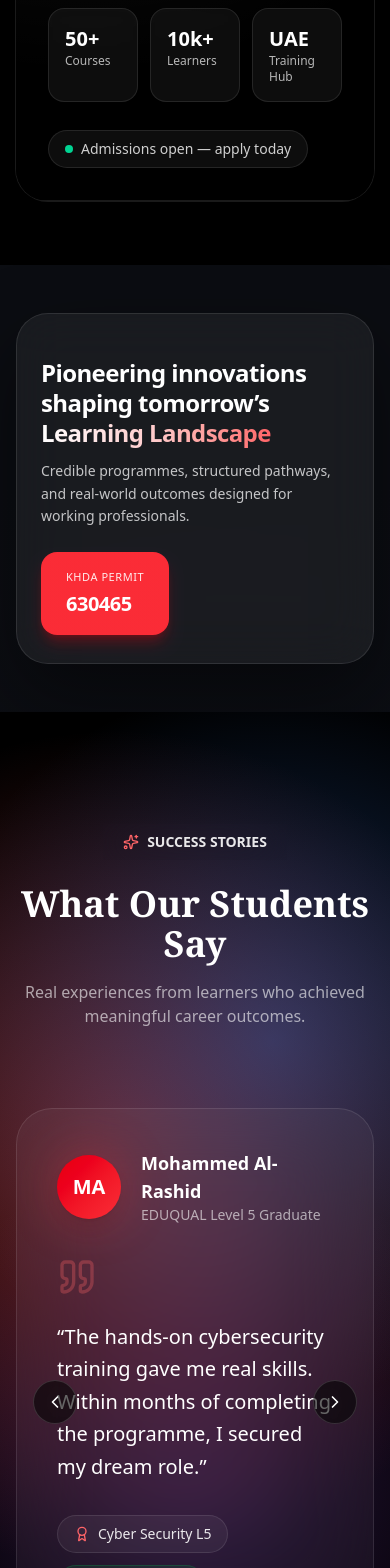
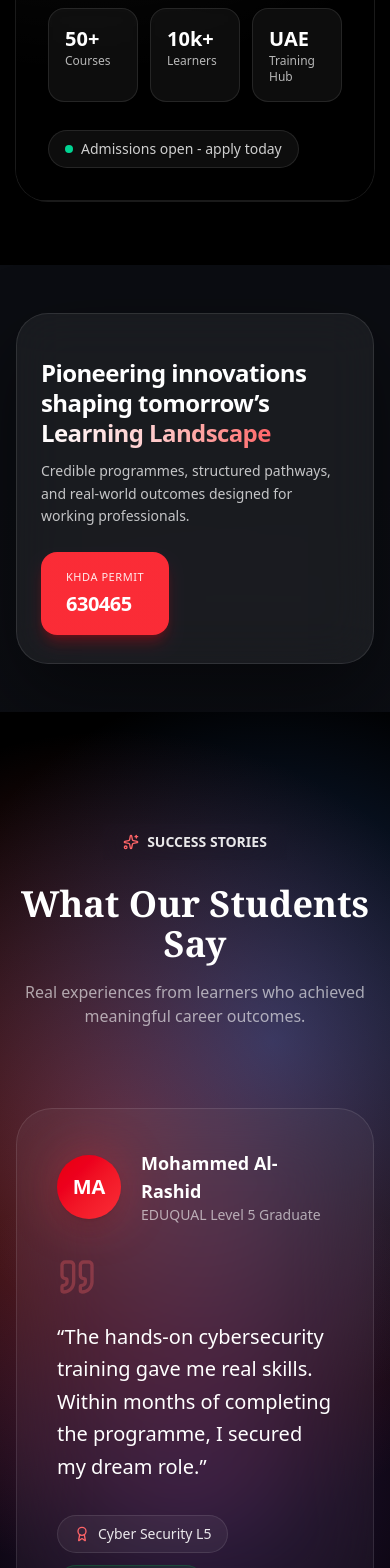
Before and after one commit to ranaabubakar5344-create/matiac, a Next.js app: page / in a window 390 px wide. Shown: the part 5540-7108 px from the top of the page. Built offline with nearby package versions, Linux system fonts and the light colour scheme.

Commit message:
update changes

```diff
--- a/app/components/LookingForSection.tsx
+++ b/app/components/LookingForSection.tsx
@@ -192,7 +192,7 @@ useEffect(() => {
 
                 <div className="mt-7 inline-flex items-center gap-2 rounded-full border border-white/10 bg-white/5 px-4 py-2 text-sm text-white/80 backdrop-blur">
                   <span className="h-2 w-2 rounded-full bg-emerald-400" />
-                  Admissions open — apply today
+                  Admissions open - apply today
                 </div>
               </div>
             </div>
--- a/app/components/Testimonials.tsx
+++ b/app/components/Testimonials.tsx
@@ -220,15 +220,13 @@ export default function TestimonialsSection() {
             {/* Navigation */}
             <button
               onClick={prev}
-              className="absolute left-4 top-1/2 -translate-y-1/2 flex h-11 w-11 items-center justify-center rounded-full border border-white/15 bg-black/60 backdrop-blur-xl hover:bg-black/80 transition"
+className="hidden sm:flex absolute left-4 top-1/2 -translate-y-1/2 h-11 w-11 items-center justify-center rounded-full border border-white/15 bg-black/60 backdrop-blur-xl hover:bg-black/80 transition"
             >
               <ChevronLeft className="h-5 w-5 text-white" />
             </button>
 
             <button
-              onClick={next}
-              className="absolute right-4 top-1/2 -translate-y-1/2 flex h-11 w-11 items-center justify-center rounded-full border border-white/15 bg-black/60 backdrop-blur-xl hover:bg-black/80 transition"
-            >
+              onClick={next} className="hidden sm:flex absolute right-4 top-1/2 -translate-y-1/2 h-11 w-11 items-center justify-center rounded-full border border-white/15 bg-black/60 backdrop-blur-xl hover:bg-black/80 transition" >
               <ChevronRight className="h-5 w-5 text-white" />
             </button>
           </div>
```
